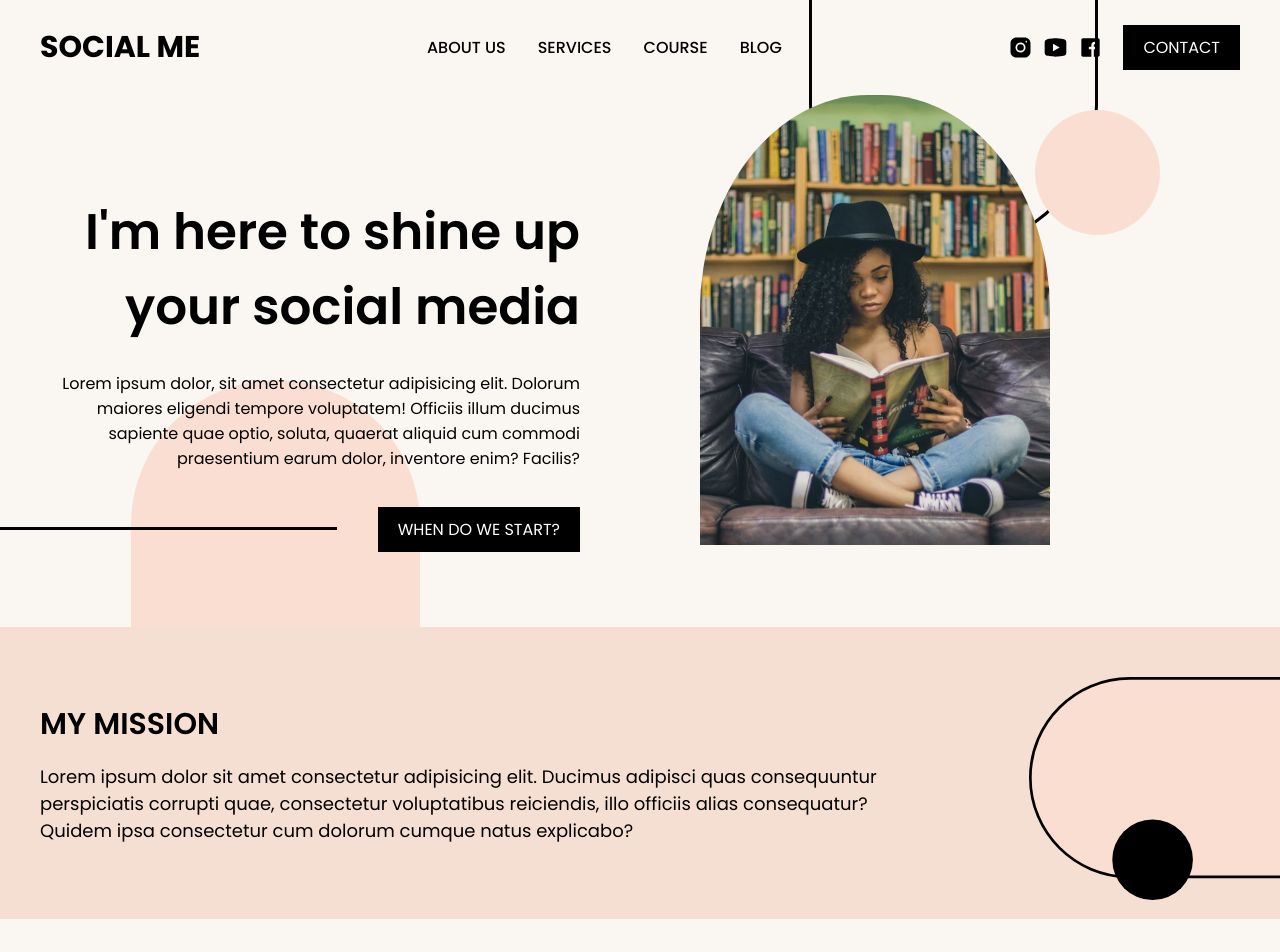
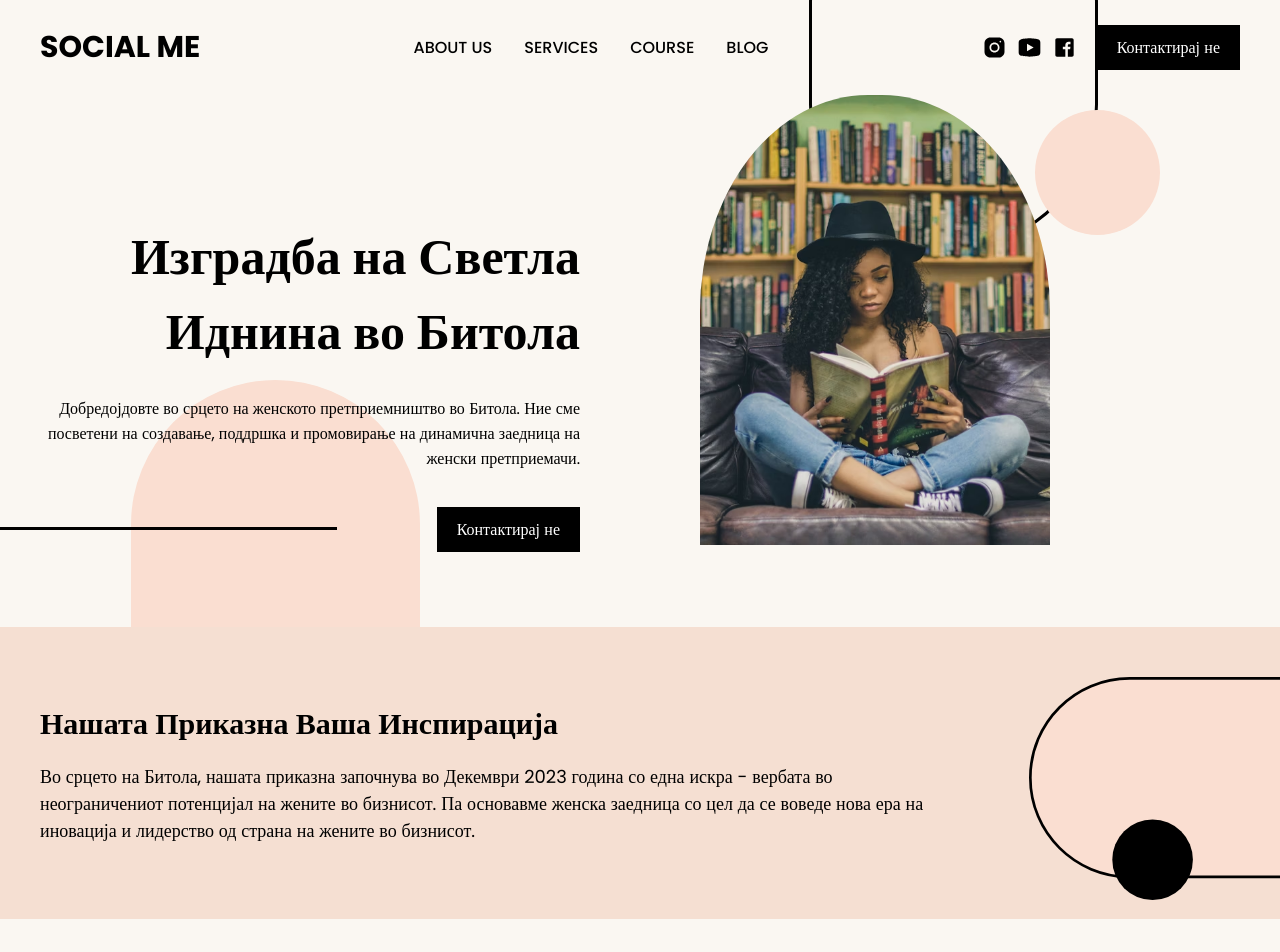
Before and after one commit to filipristeski23/Javen-Advertising, a React (Vite) app: page / in a window 1280 px wide. Shown: the top 952 px of the page. Built offline with nearby package versions, Linux system fonts and the light colour scheme.

Commit message:
Updating the content of the website with relevant content, updated the first two sections

```diff
--- a/src/components/AboutMe.jsx
+++ b/src/components/AboutMe.jsx
@@ -44,12 +44,12 @@ function AboutMe() {
     <SecondSection>
       <SecondSectionContainer>
         <Img3 src={Decoration2} alt="Decoration" />
-        <H2>MY MISSION</H2>
+        <H2>Нашата Приказна Ваша Инспирација</H2>
         <H4>
-          Lorem ipsum dolor sit amet consectetur adipisicing elit. Ducimus
-          adipisci quas consequuntur perspiciatis corrupti quae, consectetur
-          voluptatibus reiciendis, illo officiis alias consequatur? Quidem ipsa
-          consectetur cum dolorum cumque natus explicabo?
+          Во срцето на Битола, нашата приказна започнува во Декември 2023 година
+          со една искра - вербата во неограничениот потенцијал на жените во
+          бизнисот. Па основавме женска заедница со цел да се воведе нова ера на
+          иновација и лидерство од страна на жените во бизнисот.
         </H4>
       </SecondSectionContainer>
     </SecondSection>
--- a/src/components/FirstSection.jsx
+++ b/src/components/FirstSection.jsx
@@ -94,14 +94,13 @@ function FirstSection() {
       <Header />
       <MainSectionContainer>
         <LeftSide>
-          <H3>I'm here to shine up your social media</H3>
+          <H3>Изградба на Светла Иднина во Битола</H3>
           <H4>
-            Lorem ipsum dolor, sit amet consectetur adipisicing elit. Dolorum
-            maiores eligendi tempore voluptatem! Officiis illum ducimus sapiente
-            quae optio, soluta, quaerat aliquid cum commodi praesentium earum
-            dolor, inventore enim? Facilis?
+            Добредојдовте во срцето на женското претприемништво во Битола. Ние
+            сме посветени на создавање, поддршка и промовирање на динамична
+            заедница на женски претприемачи.
           </H4>
-          <A href="www.gooogle.com">WHEN DO WE START?</A>
+          <A href="www.gooogle.com">Контактирај не</A>
         </LeftSide>
         <RightSide>
           <Img src={Reading} alt="Reading Book" />
--- a/src/components/Header.jsx
+++ b/src/components/Header.jsx
@@ -122,7 +122,7 @@ function Header() {
               <Img src={Facebook} alt="facebook" />
             </SocialMediaA>
           </SocialMedia>
-          <ContactButton href="www.google.com">CONTACT</ContactButton>
+          <ContactButton href="www.google.com">Контактирај не</ContactButton>
         </ContactDiv>
       </MainDiv>
     </Container>
```
